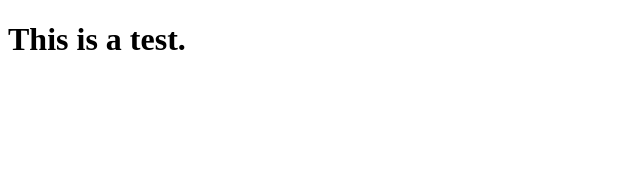
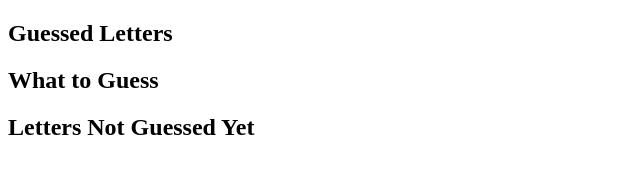
Before and after one commit to SirPotatoIV/guess-the-letters, a website: page public/index.html in a window 1280 px wide. Shown: the whole page, without its empty margins (0-640 px from the left). Drawn offline with Linux system fonts and the light colour scheme.

Commit message:
Added sections to index.html as a rough outline of where things will be displayed.

```diff
--- a/public/index.html
+++ b/public/index.html
@@ -10,7 +10,27 @@
 
 <body>
 
-  <h1>This is a test.</h1>
+  <section>
+    <h1>Guessed Letters</h1>
+    <div id="lettersGuessed">
+      <!-- will updated with js to display guessed letters -->
+    </div>
+  </section>
+
+  <section>
+    <h1>What to Guess</h1>
+    <div id="gameDispay">
+      <!-- will update with js to display the blanks and update with correctly guessed letters -->
+    </div>
+  </section>
+
+  <section>
+    <h1>Letters Not Guessed Yet</h1>
+    <div id="lettersToGuess">
+      <!-- will update with js to display the letters that haven't been guessed yet -->
+    </div>
+  </section>
+
   <!-- Custom Script -->
   <script src="js/view.js" type="text/javascript"></script>
 
```
